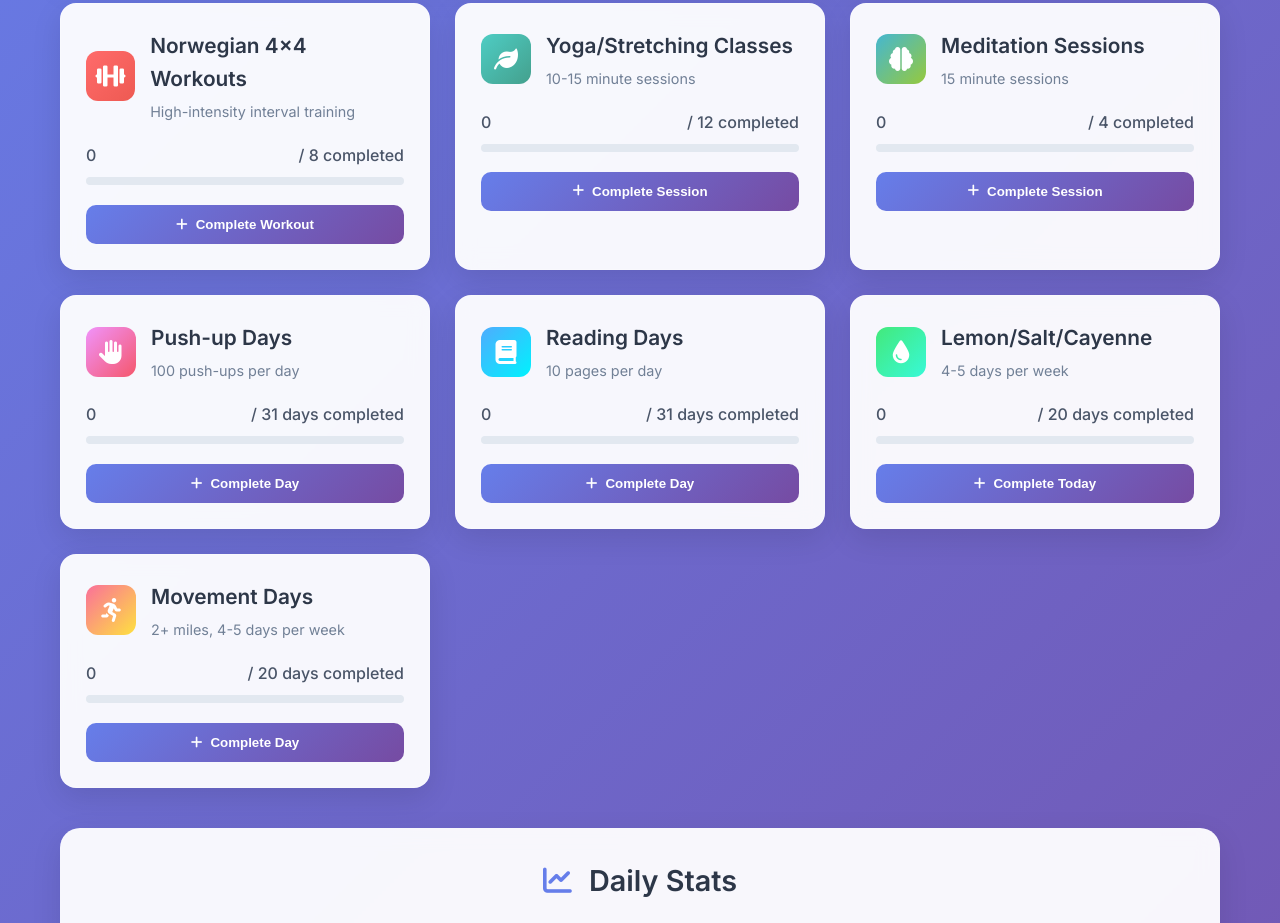
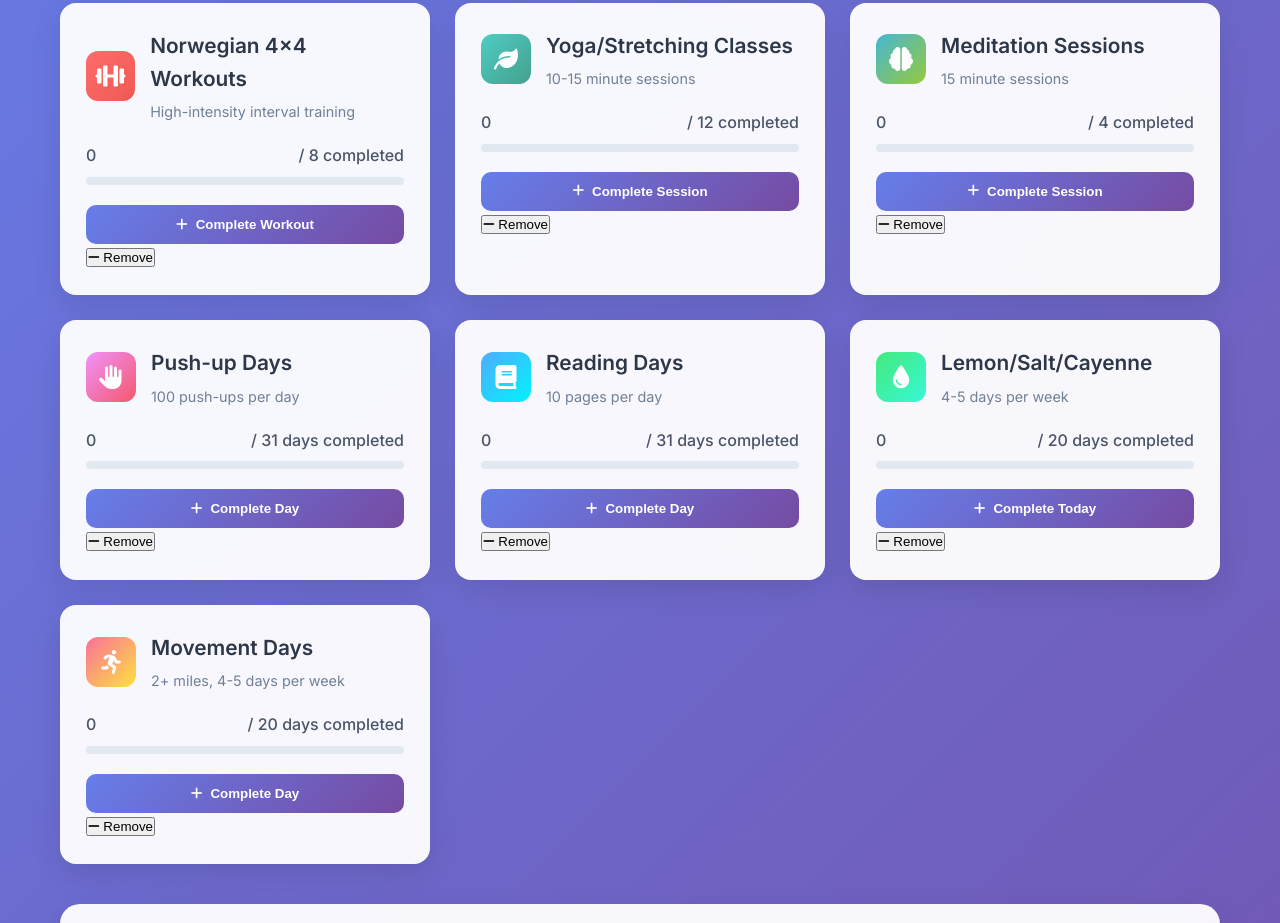
Before and after one commit to langc10/october-fitness-challenge, a plain HTML site: page index.html in a window 1280 px wide. Shown: the part 432-1355 px from the top of the page. Drawn offline with Linux system fonts and the light colour scheme.

Commit message:
Update index.html

```diff
--- a/index.html
+++ b/index.html
@@ -62,9 +62,14 @@
                             <div class="progress-fill-small" id="workoutsProgress"></div>
                         </div>
                     </div>
+                    <div class="button-group">
                         <button class="action-btn" onclick="incrementChallenge('workouts')">
                             <i class="fas fa-plus"></i> Complete Workout
                         </button>
+                        <button class="remove-btn" onclick="decrementChallenge('workouts')">
+                            <i class="fas fa-minus"></i> Remove
+                        </button>
+                    </div>
                 </div>
 
                 <!-- Yoga/Stretching -->
@@ -86,9 +91,14 @@
                             <div class="progress-fill-small" id="yogaProgress"></div>
                         </div>
                     </div>
+                    <div class="button-group">
                         <button class="action-btn" onclick="incrementChallenge('yoga')">
                             <i class="fas fa-plus"></i> Complete Session
                         </button>
+                        <button class="remove-btn" onclick="decrementChallenge('yoga')">
+                            <i class="fas fa-minus"></i> Remove
+                        </button>
+                    </div>
                 </div>
 
                 <!-- Meditation -->
@@ -110,9 +120,14 @@
                             <div class="progress-fill-small" id="meditationProgress"></div>
                         </div>
                     </div>
+                    <div class="button-group">
                         <button class="action-btn" onclick="incrementChallenge('meditation')">
                             <i class="fas fa-plus"></i> Complete Session
                         </button>
+                        <button class="remove-btn" onclick="decrementChallenge('meditation')">
+                            <i class="fas fa-minus"></i> Remove
+                        </button>
+                    </div>
                 </div>
 
                 <!-- Push-ups -->
@@ -134,9 +149,14 @@
                             <div class="progress-fill-small" id="pushupsProgress"></div>
                         </div>
                     </div>
+                    <div class="button-group">
                         <button class="action-btn" onclick="incrementChallenge('pushups')">
                             <i class="fas fa-plus"></i> Complete Day
                         </button>
+                        <button class="remove-btn" onclick="decrementChallenge('pushups')">
+                            <i class="fas fa-minus"></i> Remove
+                        </button>
+                    </div>
                 </div>
 
                 <!-- Reading -->
@@ -158,9 +178,14 @@
                             <div class="progress-fill-small" id="readingProgress"></div>
                         </div>
                     </div>
+                    <div class="button-group">
                         <button class="action-btn" onclick="incrementChallenge('reading')">
                             <i class="fas fa-plus"></i> Complete Day
                         </button>
+                        <button class="remove-btn" onclick="decrementChallenge('reading')">
+                            <i class="fas fa-minus"></i> Remove
+                        </button>
+                    </div>
                 </div>
 
                 <!-- Lemon/Salt/Cayenne -->
@@ -182,9 +207,14 @@
                             <div class="progress-fill-small" id="drinkProgress"></div>
                         </div>
                     </div>
+                    <div class="button-group">
                         <button class="action-btn" onclick="incrementChallenge('drink')">
                             <i class="fas fa-plus"></i> Complete Today
                         </button>
+                        <button class="remove-btn" onclick="decrementChallenge('drink')">
+                            <i class="fas fa-minus"></i> Remove
+                        </button>
+                    </div>
                 </div>
 
                 <!-- Walking/Running/Biking -->
@@ -206,9 +236,14 @@
                             <div class="progress-fill-small" id="movementProgress"></div>
                         </div>
                     </div>
+                    <div class="button-group">
                         <button class="action-btn" onclick="incrementChallenge('movement')">
                             <i class="fas fa-plus"></i> Complete Day
                         </button>
+                        <button class="remove-btn" onclick="decrementChallenge('movement')">
+                            <i class="fas fa-minus"></i> Remove
+                        </button>
+                    </div>
                 </div>
             </div>
 
```
Lines whose indentation alone changed are shown as unchanged.
